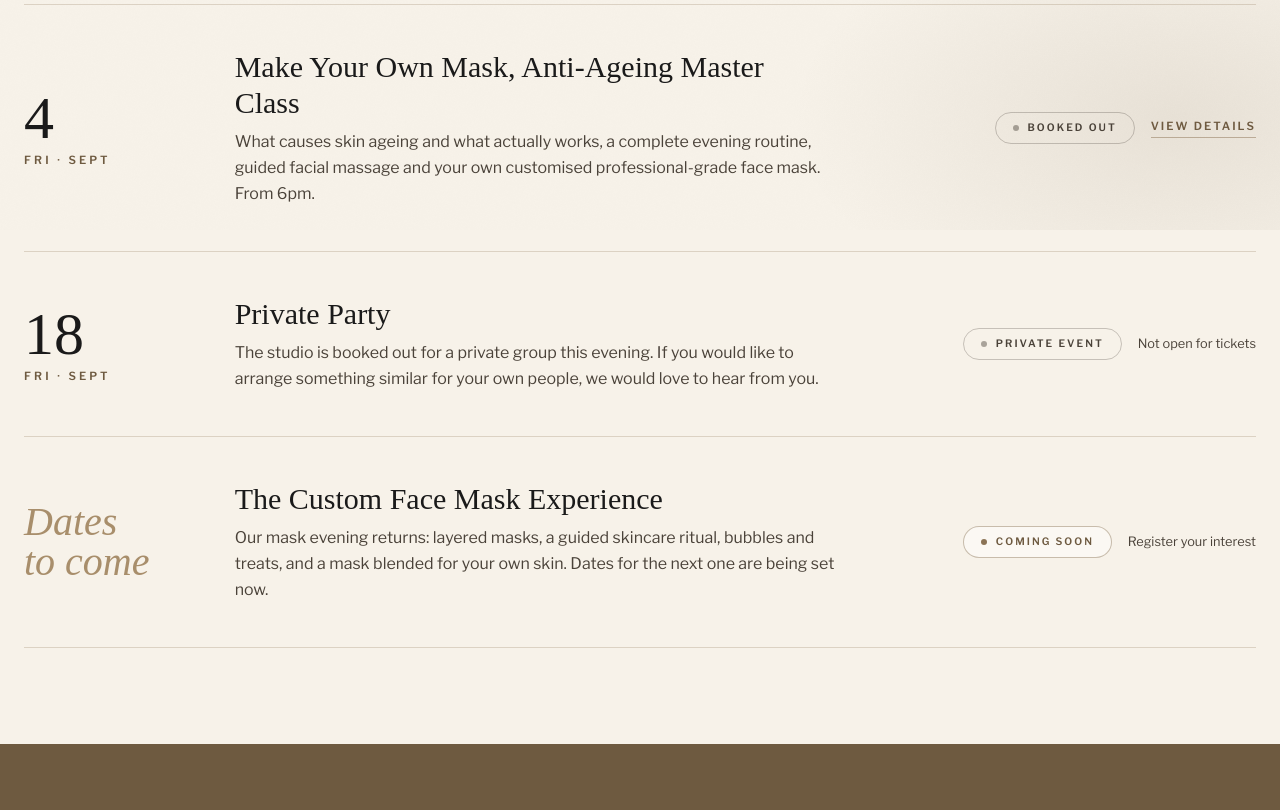
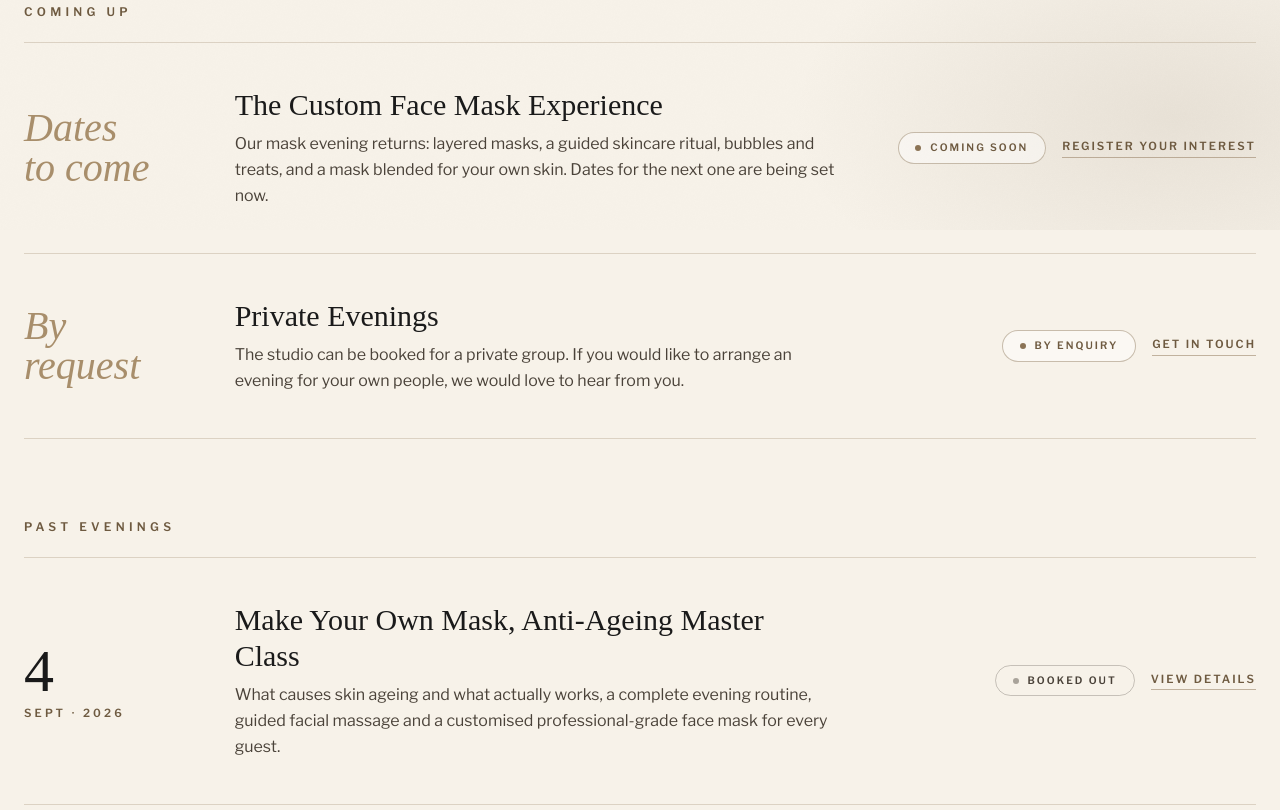
Before and after one commit to leonfromont/tnr_website, a plain HTML site: page events.html in a window 1280 px wide. Shown: the part 570-1380 px from the top of the page. Drawn offline with nearby package versions, Linux system fonts and the light colour scheme; a web font is replaced by a local one.

Commit message:
Bring the events listing up to date
Split the listing into Coming Up and Past Evenings. The 4 September
master class moves to Past Evenings, the dated 18 September private
party becomes a standing Private Evenings row, and both upcoming rows
now link to the enquiry band.

Co-Authored-By: Claude Fable 5.2 <noreply@anthropic.com>

```diff
--- a/events.html
+++ b/events.html
@@ -370,64 +370,13 @@
 
         <!-- ============ EVENT LISTING ============ -->
         <section class="container mx-auto px-6 pb-16 md:pb-24" aria-labelledby="listing-title">
-            <h2 id="listing-title" class="sr-only">Upcoming events</h2>
 
+            <!-- ===== Coming up ===== -->
             <div>
+                <h2 id="listing-title" class="label reveal d-0 mb-5">Coming Up</h2>
 
-                <!-- ---------- Event 1: Anti-Ageing Master Class — booked out ---------- -->
+                <!-- ---------- Next face mask evening: date TBC ---------- -->
                 <article class="event reveal d-0 py-8 md:py-11 grid md:grid-cols-12 gap-5 md:gap-8 md:items-center">
-                    <div class="md:col-span-2">
-                        <p class="event-date">
-                            <span class="event-day">4</span>
-                            <span class="event-month">Fri &middot; Sept</span>
-                        </p>
-                    </div>
-
-                    <div class="md:col-span-6">
-                        <h3 class="font-baskervville text-2xl md:text-3xl mb-2">
-                            Make Your Own Mask, Anti-Ageing Master Class
-                        </h3>
-                        <p class="leading-relaxed" style="color: var(--ink-soft);">
-                            What causes skin ageing and what actually works, a complete evening
-                            routine, guided facial massage and your own customised
-                            professional-grade face mask. From 6pm.
-                        </p>
-                    </div>
-
-                    <div class="md:col-span-4 flex flex-wrap items-center gap-4 md:justify-end">
-                        <span class="status status-muted"><span class="dot" aria-hidden="true"></span>Booked Out</span>
-                        <a href="anti-aging-evening.html" class="event-link">View details</a>
-                    </div>
-                </article>
-
-                <!-- ---------- Event 2: private booking — no public tickets ---------- -->
-                <article class="event reveal d-1 py-8 md:py-11 grid md:grid-cols-12 gap-5 md:gap-8 md:items-center">
-                    <div class="md:col-span-2">
-                        <p class="event-date">
-                            <span class="event-day">18</span>
-                            <span class="event-month">Fri &middot; Sept</span>
-                        </p>
-                    </div>
-
-                    <div class="md:col-span-6">
-                        <h3 class="font-baskervville text-2xl md:text-3xl mb-2">
-                            Private Party
-                        </h3>
-                        <p class="leading-relaxed" style="color: var(--ink-soft);">
-                            The studio is booked out for a private group this evening. If you
-                            would like to arrange something similar for your own people, we
-                            would love to hear from you.
-                        </p>
-                    </div>
-
-                    <div class="md:col-span-4 flex flex-wrap items-center gap-4 md:justify-end">
-                        <span class="status status-muted"><span class="dot" aria-hidden="true"></span>Private Event</span>
-                        <span class="event-note">Not open for tickets</span>
-                    </div>
-                </article>
-
-                <!-- ---------- Event 3: next face mask evening — date TBC ---------- -->
-                <article class="event reveal d-2 py-8 md:py-11 grid md:grid-cols-12 gap-5 md:gap-8 md:items-center">
                     <div class="md:col-span-2">
                         <p class="event-tbc">Dates<br>to come</p>
                     </div>
@@ -445,15 +394,69 @@
 
                     <div class="md:col-span-4 flex flex-wrap items-center gap-4 md:justify-end">
                         <span class="status"><span class="dot" aria-hidden="true"></span>Coming Soon</span>
-                        <span class="event-note">Register your interest</span>
+                        <a href="#enquire" class="event-link">Register your interest</a>
                     </div>
                 </article>
 
+                <!-- ---------- Private evenings: standing offer, no fixed date ---------- -->
+                <article class="event reveal d-1 py-8 md:py-11 grid md:grid-cols-12 gap-5 md:gap-8 md:items-center">
+                    <div class="md:col-span-2">
+                        <p class="event-tbc">By<br>request</p>
+                    </div>
+
+                    <div class="md:col-span-6">
+                        <h3 class="font-baskervville text-2xl md:text-3xl mb-2">
+                            Private Evenings
+                        </h3>
+                        <p class="leading-relaxed" style="color: var(--ink-soft);">
+                            The studio can be booked for a private group. If you would like
+                            to arrange an evening for your own people, we would love to hear
+                            from you.
+                        </p>
+                    </div>
+
+                    <div class="md:col-span-4 flex flex-wrap items-center gap-4 md:justify-end">
+                        <span class="status"><span class="dot" aria-hidden="true"></span>By Enquiry</span>
+                        <a href="#enquire" class="event-link">Get in touch</a>
+                    </div>
+                </article>
             </div>
+
+            <!-- ===== Past evenings ===== -->
+            <div class="mt-14 md:mt-20">
+                <h2 class="label reveal d-2 mb-5">Past Evenings</h2>
+
+                <!-- ---------- Anti-Ageing Master Class: 4 Sept 2026, booked out ---------- -->
+                <article class="event reveal d-2 py-8 md:py-11 grid md:grid-cols-12 gap-5 md:gap-8 md:items-center">
+                    <div class="md:col-span-2">
+                        <p class="event-date">
+                            <span class="event-day">4</span>
+                            <span class="event-month">Sept &middot; 2026</span>
+                        </p>
+                    </div>
+
+                    <div class="md:col-span-6">
+                        <h3 class="font-baskervville text-2xl md:text-3xl mb-2">
+                            Make Your Own Mask, Anti-Ageing Master Class
+                        </h3>
+                        <p class="leading-relaxed" style="color: var(--ink-soft);">
+                            What causes skin ageing and what actually works, a complete evening
+                            routine, guided facial massage and a customised professional-grade
+                            face mask for every guest.
+                        </p>
+                    </div>
+
+                    <div class="md:col-span-4 flex flex-wrap items-center gap-4 md:justify-end">
+                        <span class="status status-muted"><span class="dot" aria-hidden="true"></span>Booked Out</span>
+                        <a href="anti-aging-evening.html" class="event-link">View details</a>
+                    </div>
+                </article>
+            </div>
+
         </section>
 
         <!-- ============ ENQUIRY BAND ============ -->
-        <section id="enquire" class="on-gold text-white" aria-labelledby="enquire-title">
+        <section id="enquire" class="on-gold text-white scroll-mt-20" aria-labelledby="enquire-title">
             <div class="container mx-auto px-6 py-16 md:py-24">
                 <div class="grid md:grid-cols-12 gap-10 md:gap-16 items-center">
 
```
